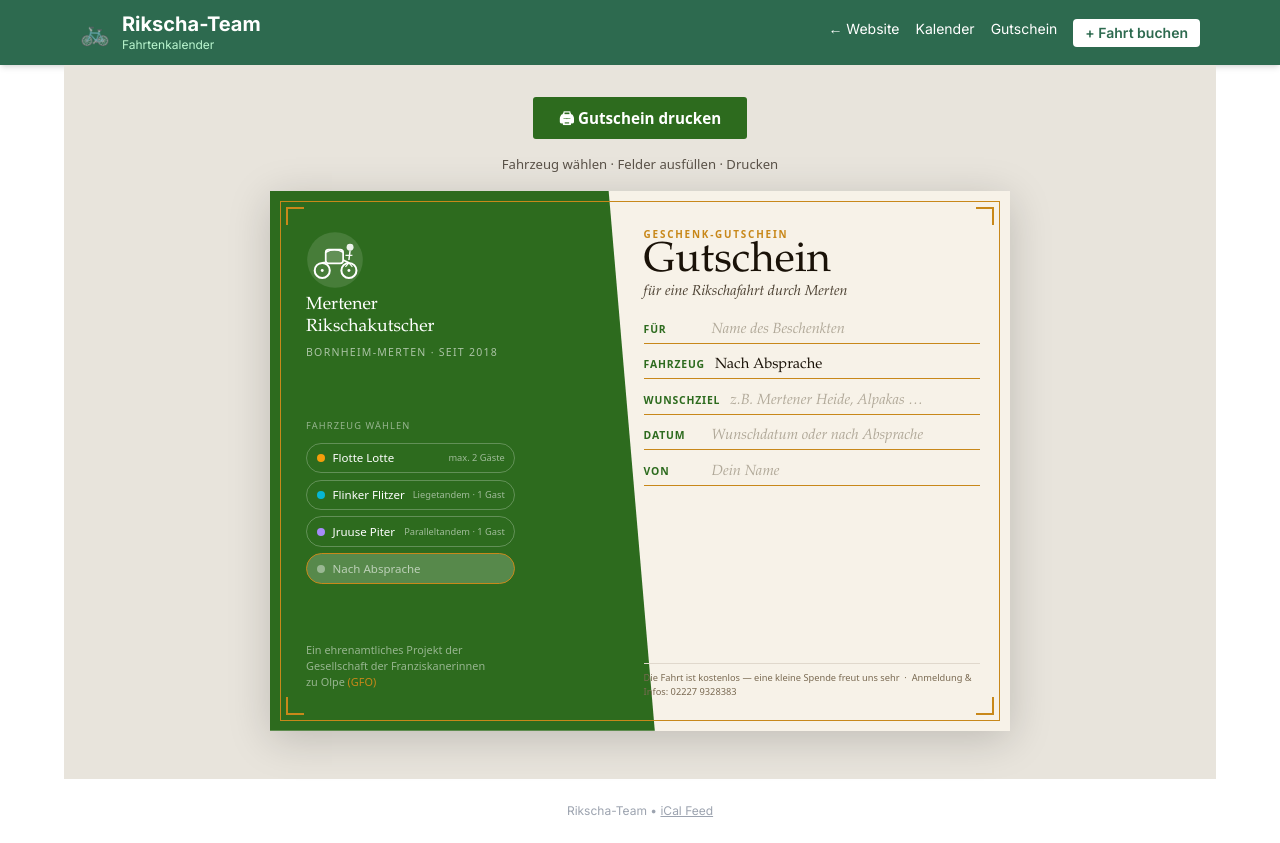
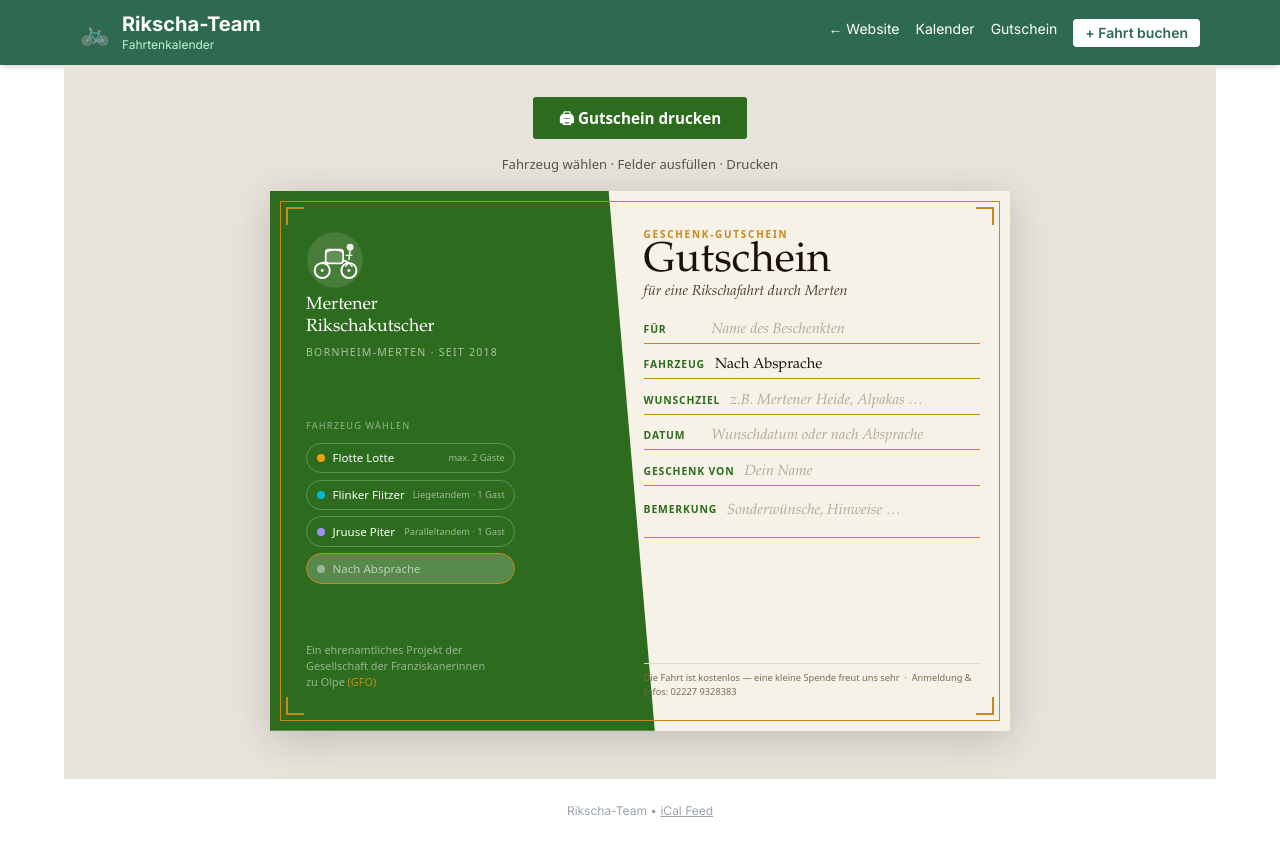
Before and after one commit to WF62/rikscha, a Next.js app: page /gutschein in a window 1280 px wide. Built offline with nearby package versions, Linux system fonts and the light colour scheme.

Commit message:
feat: add Bemerkung/Sonderwunsch and Geschenk-von fields to voucher
Co-Authored-By: Claude Sonnet 4.6 <noreply@anthropic.com>
Claude-Session: https://claude.ai/code/session_015MmKphCGtJRYZ7pChrrPod

```diff
--- a/src/app/(app)/gutschein/page.tsx
+++ b/src/app/(app)/gutschein/page.tsx
@@ -181,8 +181,12 @@ export default function GutscheinPage() {
                   <div className="field-value" contentEditable suppressContentEditableWarning data-placeholder="Wunschdatum oder nach Absprache" />
                 </div>
                 <div className="field-row">
-                  <span className="field-label">Von</span>
+                  <span className="field-label">Geschenk von</span>
                   <div className="field-value" contentEditable suppressContentEditableWarning data-placeholder="Dein Name" />
+                </div>
+                <div className="field-row" style={{alignItems:'flex-start',paddingTop:'4px'}}>
+                  <span className="field-label" style={{paddingTop:'2px'}}>Bemerkung</span>
+                  <div className="field-value" contentEditable suppressContentEditableWarning data-placeholder="Sonderwünsche, Hinweise …" style={{minHeight:'2.4em'}} />
                 </div>
               </div>
               <div className="voucher-footer">
```
